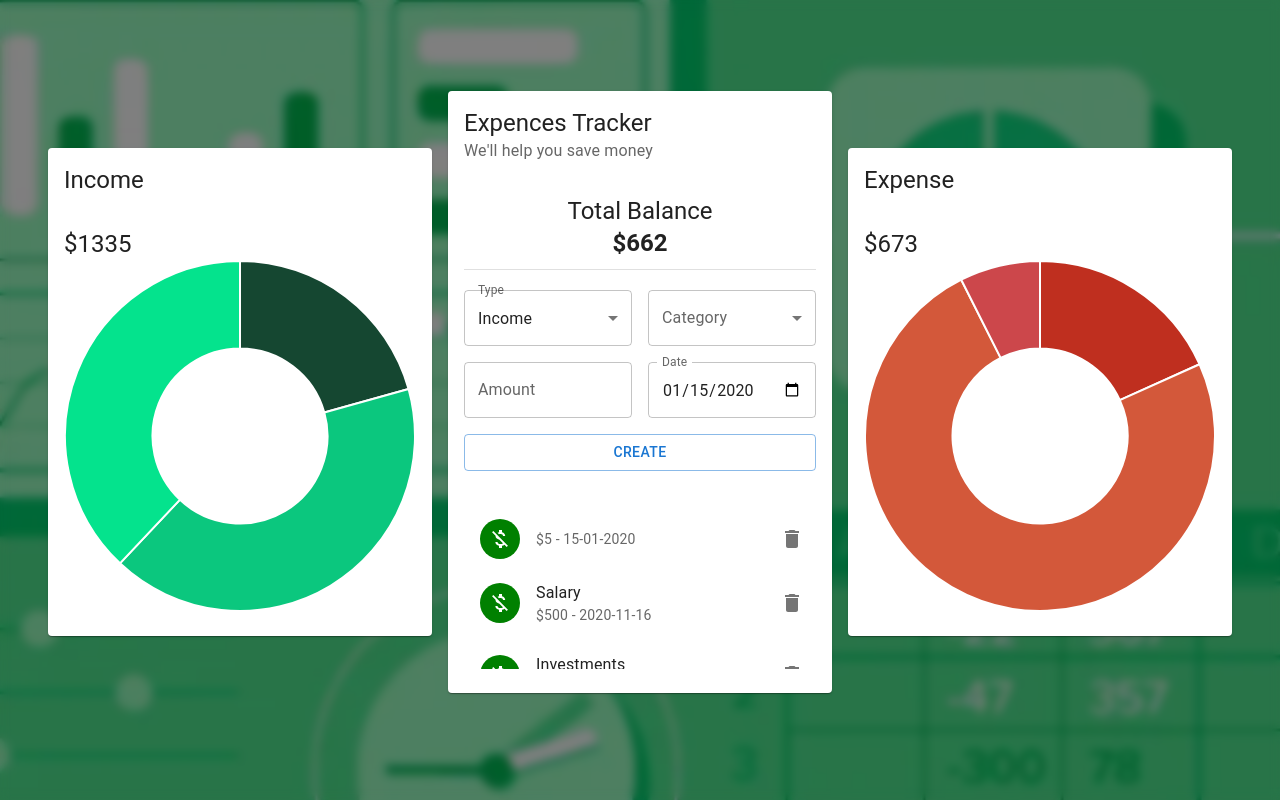
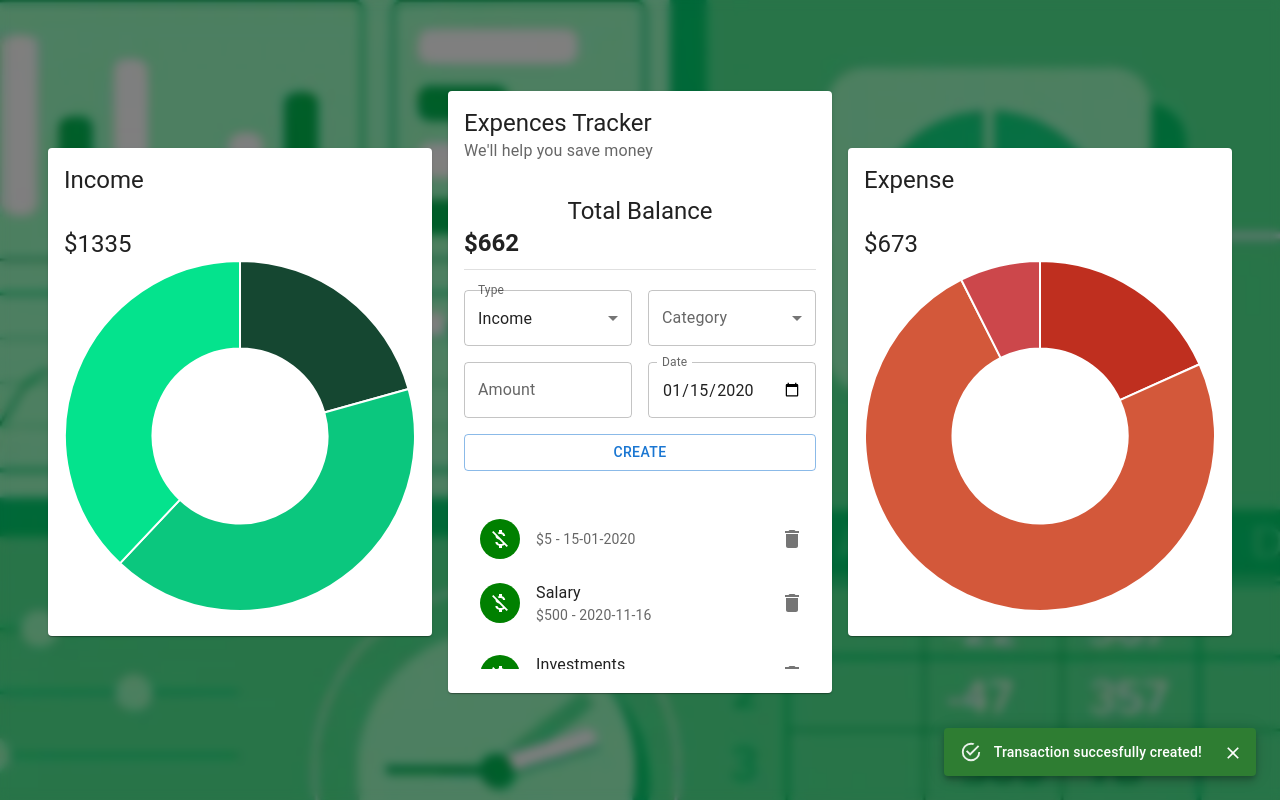
Before and after one commit to kolusnk/wydatki_app, a React (Vite) app: page / in a window 1280 px wide. Both pictures are taken after typing "5", "2020-01-15" into the empty fields and a click on the button "CREATE". Built offline with nearby package versions, Linux system fonts and the light colour scheme.

Commit message:
add snackbar if adding success is success

```diff
--- a/src/components/Main/Form/Form.jsx
+++ b/src/components/Main/Form/Form.jsx
@@ -13,6 +13,7 @@ import {
   Select,
   MenuItem,
 } from "@mui/material";
+import MySnackbar from "../../Snackbar/Snackbar";
 
 const initialState = {
   amount: "",
@@ -24,9 +25,11 @@ const initialState = {
 function Form() {
   const { addTransaction } = useContext(ExpenseTrackerContext);
   const [formData, setFormData] = useState(initialState);
+  const [open, setOpen] = useState(false);
 
   const createTransaction = () => {
     const transaction = { ...formData, amount: Number(formData.amount), id: uuidv4() };
+    setOpen(true);
     addTransaction({
       ...formData,
       amount: Number(formData.amount),
@@ -39,6 +42,7 @@ function Form() {
 
   return (
     <Grid container spacing={2}>
+      <MySnackbar open={open} setOpen={setOpen} />
       <Grid item xs={6}>
         <FormControl fullWidth>
           <InputLabel>Type</InputLabel>
--- a/src/components/Main/Main.jsx
+++ b/src/components/Main/Main.jsx
@@ -12,9 +12,9 @@ function Main() {
       <CardContent>
         <Typography align='center' variant='h5'>
           Total Balance
-          <Typography variant='h5' sx={{ fontWeight: "700" }}>
-            ${balance}
-          </Typography>
+        </Typography>
+        <Typography variant='h5' sx={{ fontWeight: "700" }}>
+          ${balance}
         </Typography>
         <Divider sx={{ margin: "10px 0 20px" }} />
         <Form />
--- /dev/null
+++ b/src/components/Snackbar/Snackbar.jsx
@@ -0,0 +1,27 @@
+import React from "react";
+import { Snackbar, Alert, Box } from "@mui/material";
+
+function MySnackbar({ open, setOpen }) {
+  const handleClose = (event, reason) => {
+    if (reason === "clickaway") {
+      return;
+    }
+    setOpen(false);
+  };
+  return (
+    <Box>
+      <Snackbar
+        anchorOrigin={{ vertical: "bottom", horizontal: "right" }}
+        open={open}
+        autoHideDuration={5000}
+        onClose={handleClose}
+      >
+        <Alert onClose={handleClose} severity='success' elevation={6} variant='filled'>
+          Transaction succesfully created!
+        </Alert>
+      </Snackbar>
+    </Box>
+  );
+}
+
+export default MySnackbar;
--- a/src/context/contextReducer.js
+++ b/src/context/contextReducer.js
@@ -4,9 +4,11 @@ const contextReducer = (state, action) => {
   switch (action.type) {
     case "DELETE_TRANSACTION":
       transactions = state.filter((transaction) => transaction.id !== action.payload);
+      localStorage.setItem("transactions", JSON.stringify(transactions));
       return transactions;
     case "ADD_TRANSACTION":
       transactions = [action.payload, ...state];
+      localStorage.setItem("transactions", JSON.stringify(transactions));
       return transactions;
     default:
       return state;
```
